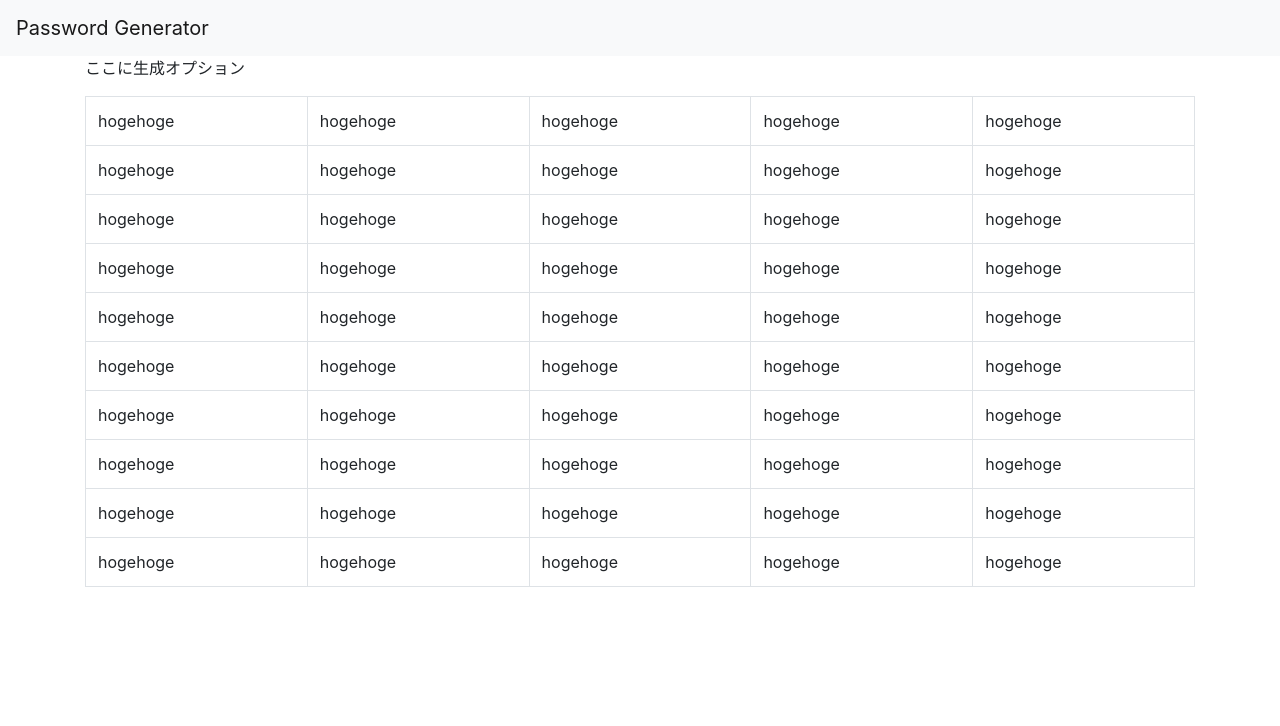
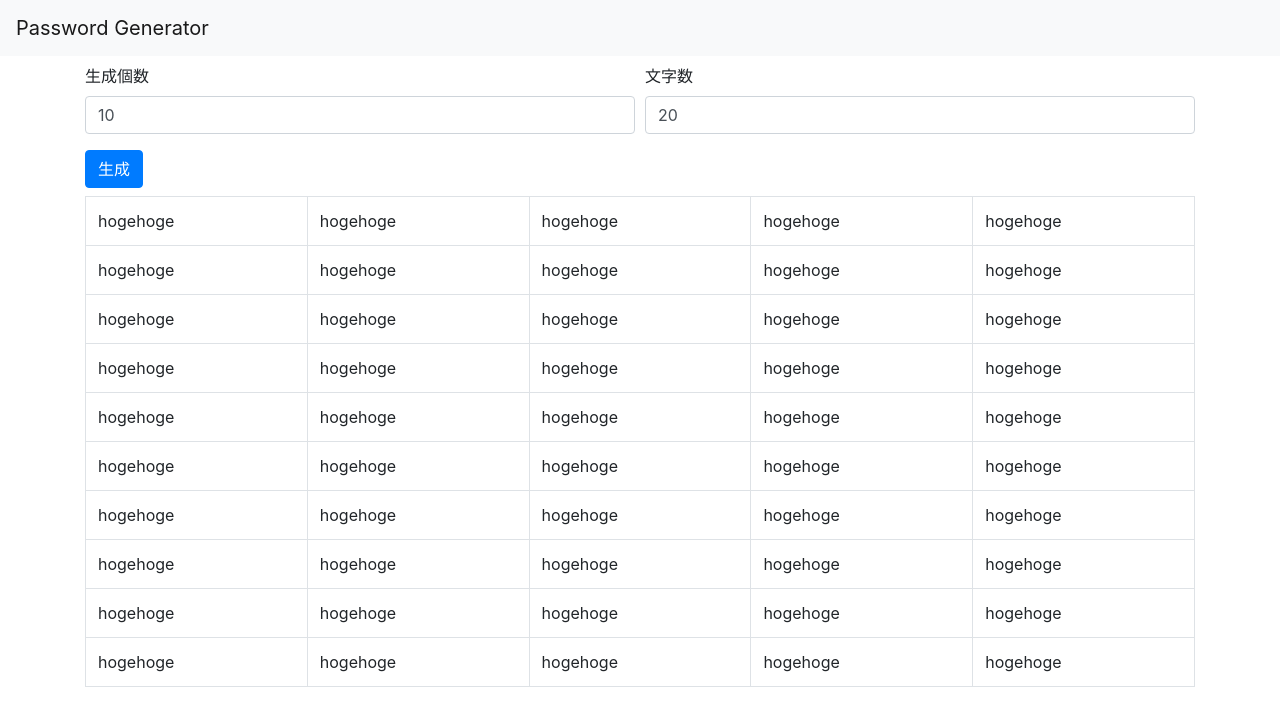
Before and after one commit to ttk1/password-generator, a React app: page / in a window 1280 px wide. Shown: the top 726 px of the page. Built offline with nearby package versions, Linux system fonts and the light colour scheme.

Commit message:
フォーム設置（機能はまだ未実装）

```diff
--- a/src/main.tsx
+++ b/src/main.tsx
@@ -3,7 +3,7 @@ import 'bootstrap/dist/css/bootstrap.min.css';
 
 import * as React from 'react';
 import * as ReactDOM from 'react-dom';
-import { ListGroup, Container, Navbar, Table } from 'react-bootstrap';
+import { ListGroup, Container, Navbar, Table, Form, Col, Button } from 'react-bootstrap';
 
 import { generatePassword } from './password';
 
@@ -20,7 +20,21 @@ const Home = () => (
       <Navbar.Brand>Password Generator</Navbar.Brand>
     </Navbar>
     <Container>
-      <p>ここに生成オプション</p>
+      <Form className="my-2">
+        <Form.Row>
+          <Form.Group as={Col}>
+            <Form.Label>生成個数</Form.Label>
+            <Form.Control type="number" value={N} />
+          </Form.Group>
+          <Form.Group as={Col}>
+            <Form.Label>文字数</Form.Label>
+            <Form.Control type="number" value="20" />
+          </Form.Group>
+        </Form.Row>
+        <Button variant="primary" onClick={() => alert('押すなって！')}>
+          生成
+        </Button>
+      </Form>
       <ListGroup>
         <Table bordered>
           {numbers.map((number) => (
```
